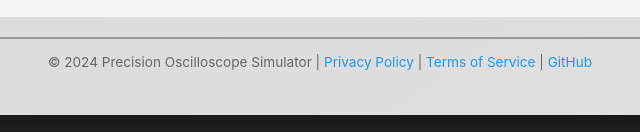
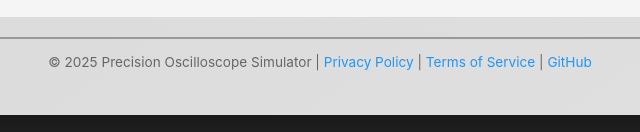
Before and after one commit to CNNMN01/electronic-oscillator-simulator, a plain HTML site: page index.html in a window 1280 px wide. Shown: the part 3335-3467 px from the top of the page, 320-960 px from the left. Drawn offline with Linux system fonts and the light colour scheme.

Commit message:
Update index.html

```diff
--- a/index.html
+++ b/index.html
@@ -1544,7 +1544,7 @@
         </div>
 
         <footer class="footer">
-            <p>© 2024 Precision Oscilloscope Simulator |
+            <p>© 2025 Precision Oscilloscope Simulator |
             <a href="privacy-policy.html" rel="noopener noreferrer">Privacy Policy</a> |
             <a href="terms-of-service.html" rel="noopener noreferrer">Terms of Service</a> |
             <a href="https://github.com/OxMalaeee/electronic-oscillator-simulator" target="_blank" rel="noopener noreferrer">GitHub</a></p>
```
